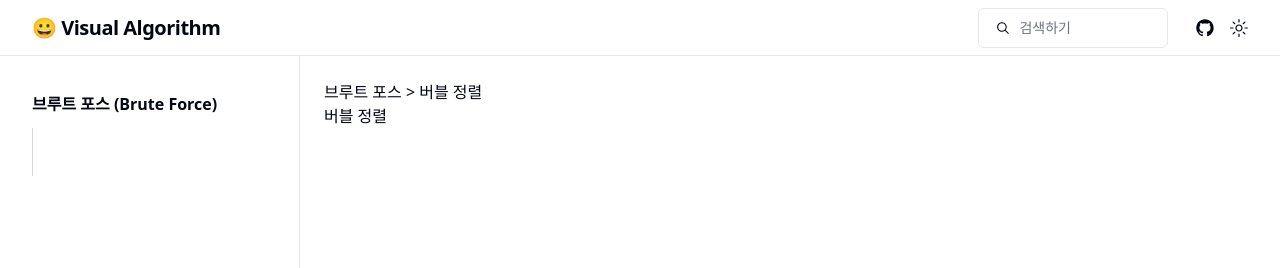
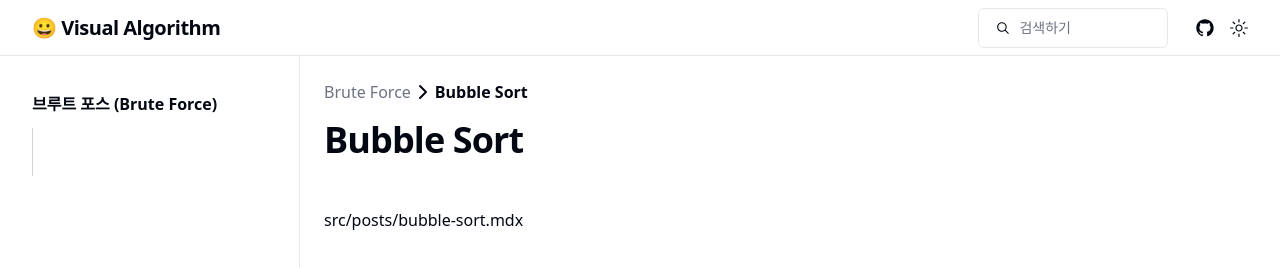
Before and after one commit to doputer/algorify, a Gatsby site: page / in a window 1280 px wide. Shown: the top 268 px of the page. Built offline with nearby package versions, Linux system fonts and the light colour scheme; Gatsby itself is replaced by a stand-in of ours; some packages are replaced by stand-ins of ours.

Commit message:
feat: 메인 레이아웃 추가 및 GraphQL 적용

```diff
--- a/src/components/main.tsx
+++ b/src/components/main.tsx
@@ -1,9 +1,30 @@
-function Main() {
+import { ChevronRight } from 'lucide-react';
+
+interface MainProps {
+  body: string | null;
+  frontmatter: {
+    type: string | null;
+    title: string | null;
+  } | null;
+}
+
+function Main({ content }: { content: MainProps | null }) {
+  const formatText = (text: string | null | undefined) => text!.split('-').join(' ');
+
   return (
     <div className=" flex flex-1">
       <main className="flex-1 p-6">
-        <div>브루트 포스 &gt; 버블 정렬</div>
-        <div>버블 정렬</div>
+        <div className="mb-4 flex">
+          <div className="text-muted-foreground">{formatText(content?.frontmatter?.type)}</div>
+          <ChevronRight />
+          <div className="font-semibold">{formatText(content?.frontmatter?.title)}</div>
+        </div>
+        <div>
+          <h1 className="mb-12 scroll-m-20 text-4xl font-bold tracking-tight">
+            {formatText(content?.frontmatter?.title)}
+          </h1>
+          <div>{content?.body}</div>
+        </div>
       </main>
       <div className="h-[calc(100vh-3.5rem)] min-w-[300px]"></div>
     </div>
--- a/src/pages/index.tsx
+++ b/src/pages/index.tsx
@@ -1,21 +1,33 @@
-import type { HeadFC, PageProps } from 'gatsby';
+import { graphql, type HeadFC, type PageProps } from 'gatsby';
 
 import Header from '@/components/header';
 import Main from '@/components/main';
 import Nav from '@/components/nav';
 
-const IndexPage: React.FC<PageProps> = () => {
+function IndexPage({ data }: PageProps<Queries.AlgorithmQuery>) {
   return (
     <div className="flex min-h-screen flex-col">
       <Header />
       <div className="flex flex-auto">
         <Nav />
-        <Main />
+        <Main content={data.mdx} />
       </div>
     </div>
   );
-};
+}
 
 export default IndexPage;
 
 export const Head: HeadFC = () => <title>Visual Algorithm</title>;
+
+export const query = graphql`
+  query Algorithm($slug: String) {
+    mdx(fields: { slug: { eq: $slug } }) {
+      frontmatter {
+        type
+        title
+      }
+      body
+    }
+  }
+`;
--- /dev/null
+++ b/src/posts/bubble-sort.mdx
@@ -0,0 +1,6 @@
+---
+type: 'Brute-Force'
+title: 'Bubble-Sort'
+---
+
+버블 정렬
--- /dev/null
+++ b/src/posts/insertion-sort.mdx
@@ -0,0 +1,6 @@
+---
+type: 'Brute-Force'
+title: 'Insertion-Sort'
+---
+
+삽입 정렬
--- /dev/null
+++ b/src/posts/selection-sort.mdx
@@ -0,0 +1,6 @@
+---
+type: 'Brute-Force'
+title: 'Selection-Sort'
+---
+
+선택 정렬
```
